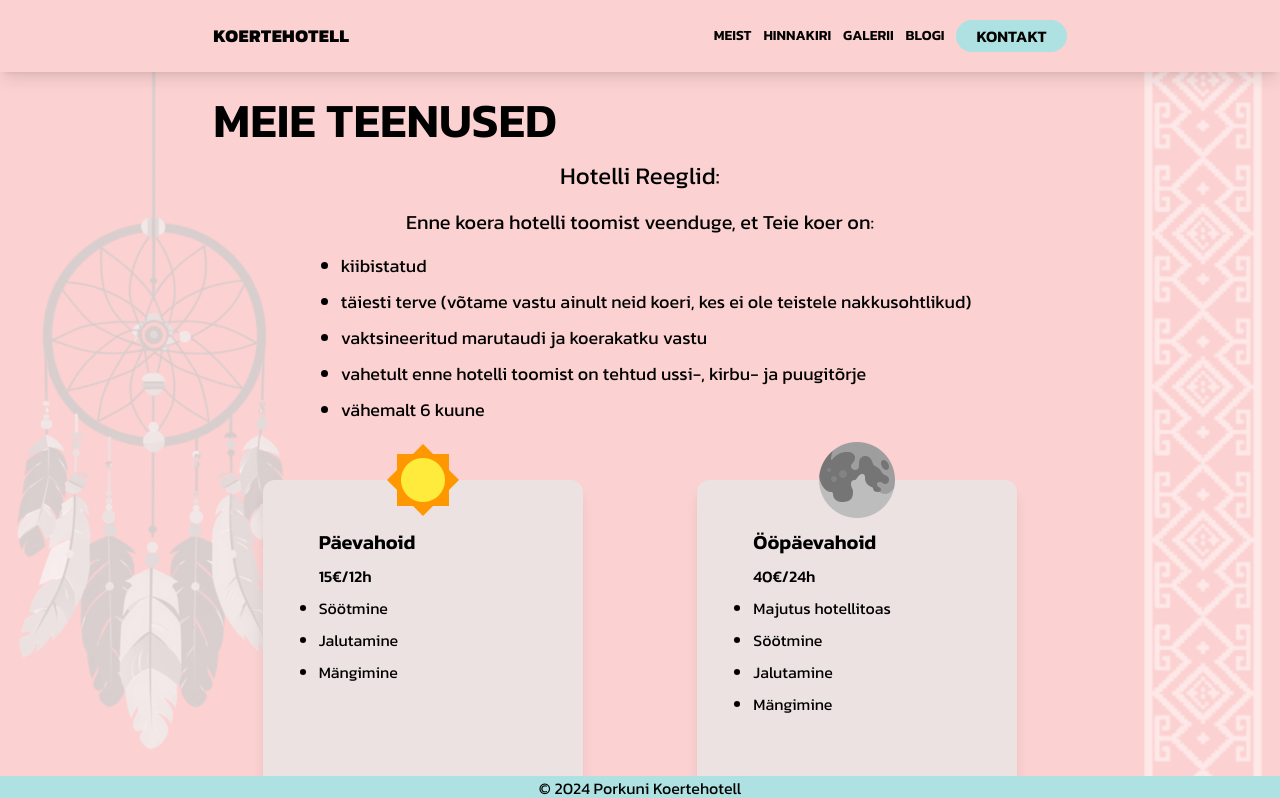
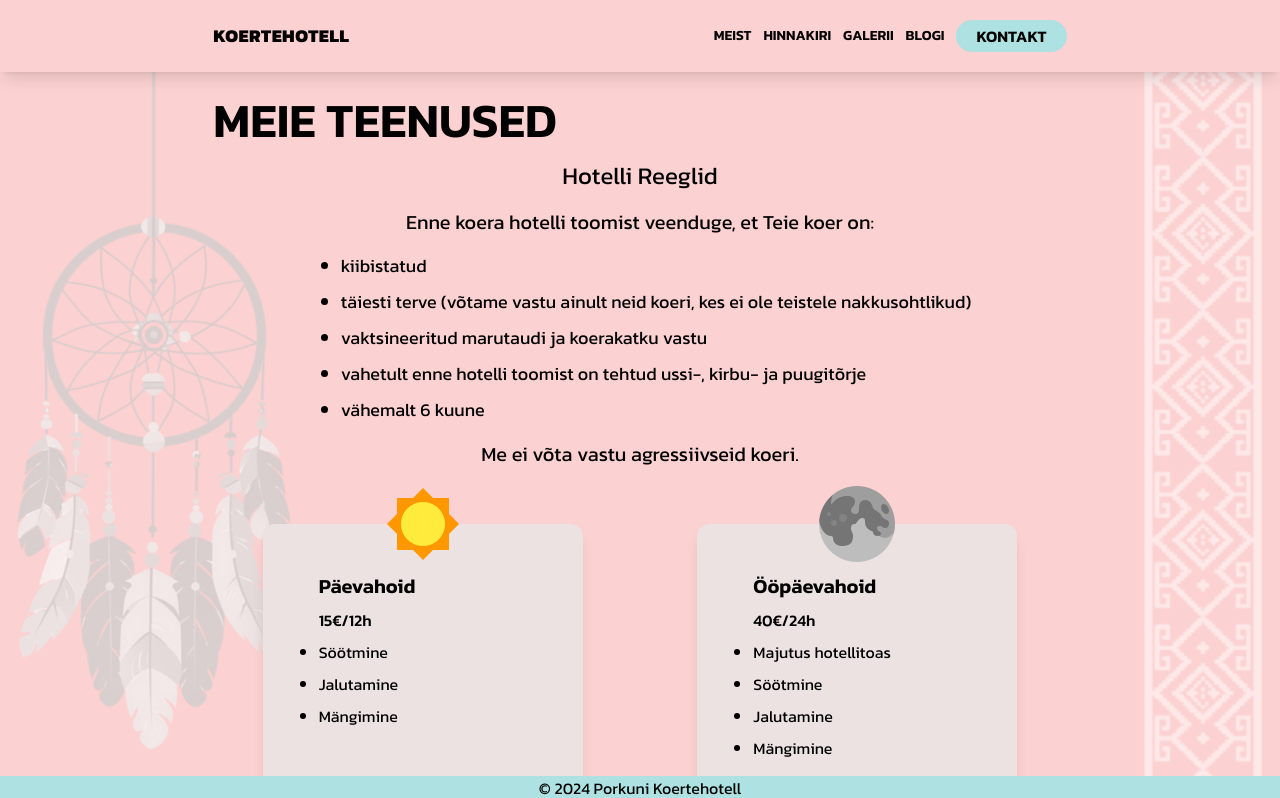
Before and after one commit to evenluiv/urban-funicular, a React (Vite) app: page /hinnakiri in a window 1280 px wide. Shown: the top 798 px of the page. Built offline with nearby package versions, Linux system fonts and the light colour scheme.

Commit message:
changes to hinnakiri

```diff
--- a/src/Pages/Hinnakiri.tsx
+++ b/src/Pages/Hinnakiri.tsx
@@ -26,7 +26,7 @@ const Hinnakiri = () => {
                 </h1>
                 <div className="flex flex-col items-center gap-4 pb-10 z-10">
                     <h2 className="text-2xl">
-                        Hotelli Reeglid:
+                        Hotelli Reeglid
                     </h2>
                     <h3 className="text-xl">
                         Enne koera hotelli toomist veenduge, et Teie koer on:
@@ -36,6 +36,9 @@ const Hinnakiri = () => {
                             <li key={index}>{item}</li>
                         ))}
                     </ul>
+                    <h3 className="text-xl">
+                        Me ei võta vastu agressiivseid koeri.
+                    </h3>
                 </div>
                 <div className="flex flex-col gap-12 laptop:flex-row laptop:gap-4">
                     <PriceCard
```
